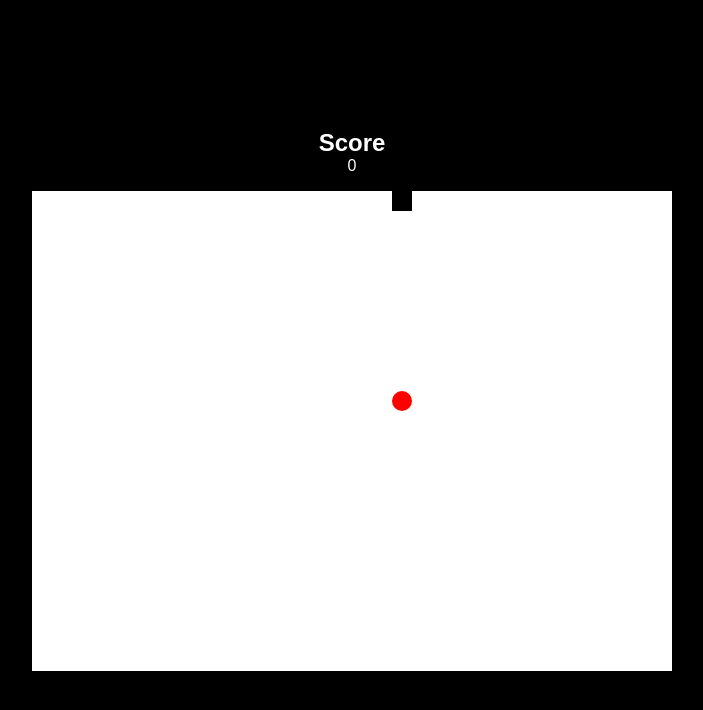
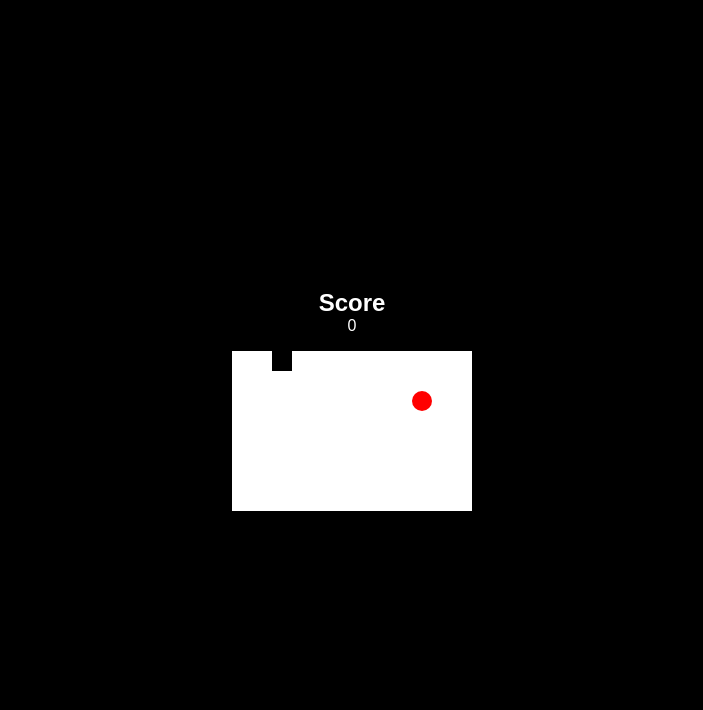
Before and after one commit to sayhicoelho/snake-game, a plain HTML site: page index.html in a window 1280 px wide. Shown: the whole page, without its empty margins (288-991 px from the left). Drawn offline with Linux system fonts and the light colour scheme.

Commit message:
Fix randomCoord

```diff
--- a/index.html
+++ b/index.html
@@ -106,8 +106,8 @@
       const ctx = canvas.getContext('2d')
 
       const cellSize = 20
-      const horizontalCellCount = 32
-      const verticalCellCount = 24
+      const horizontalCellCount = 12
+      const verticalCellCount = 8
 
       canvas.width = horizontalCellCount * cellSize
       canvas.height = verticalCellCount * cellSize
@@ -117,9 +117,9 @@
       const LEFT = 'left'
       const RIGHT = 'right'
 
+      const tails = []
       const player = new Player()
-      const apple = new Apple(randomX(), randomY())
-      const tails = []
+      const apple = new Apple(randomCoord().x, randomCoord().y)
 
       let paused = false
       let interval = null
@@ -140,8 +140,9 @@
         })
 
         if (player.x == apple.x && player.y == apple.y) {
-          apple.x = randomX()
-          apple.y = randomY()
+          const coord = randomCoord()
+          apple.x = coord.x
+          apple.y = coord.y
           tails.push(new Tail(player.x, player.y))
           score += 1
           document.querySelector('.score-value').textContent = score
@@ -288,19 +289,42 @@
         return Math.floor(Math.random() * (max - min + 1) + min)
       }
 
-      function randomCoord(cellCount) {
-        const totalCoords = ((cellCount * cellSize) / cellSize) - 1
-        const coords = Array.from(Array(totalCoords)).map((_, i) => i * cellSize)
+      function randomCoord() {
+        const totalHorizontalCoords = ((horizontalCellCount * cellSize) / cellSize)
+        const totalVerticalCoords = ((verticalCellCount * cellSize) / cellSize)
+        const totalCoords = totalHorizontalCoords * totalVerticalCoords
+        const coords = Array.from(Array(totalCoords))
+          .map((_, i) => {
+            const multiplyX = (i % totalHorizontalCoords)
+            const multiplyY = (i % totalVerticalCoords)
+            const x = multiplyX * cellSize
+            const y = multiplyY * cellSize
 
-        return coords[random(0, coords.length - 1)]
-      }
+            return {
+              x,
+              y
+            }
+          })
+          .filter(coord => {
+            if (player.x == coord.x && player.y == coord.y) {
+              return false
+            }
 
-      function randomX() {
-        return randomCoord(horizontalCellCount)
-      }
+            for (const tail of tails) {
+              if (tail.x == coord.x && tail.y == coord.y) {
+                return false
+              }
+            }
 
-      function randomY() {
-        return randomCoord(verticalCellCount)
+            return true
+          })
+
+        const coord = coords[random(0, coords.length - 1)]
+
+        return {
+          x: coord.x,
+          y: coord.y
+        }
       }
 
       interval = setInterval(() => {
```
